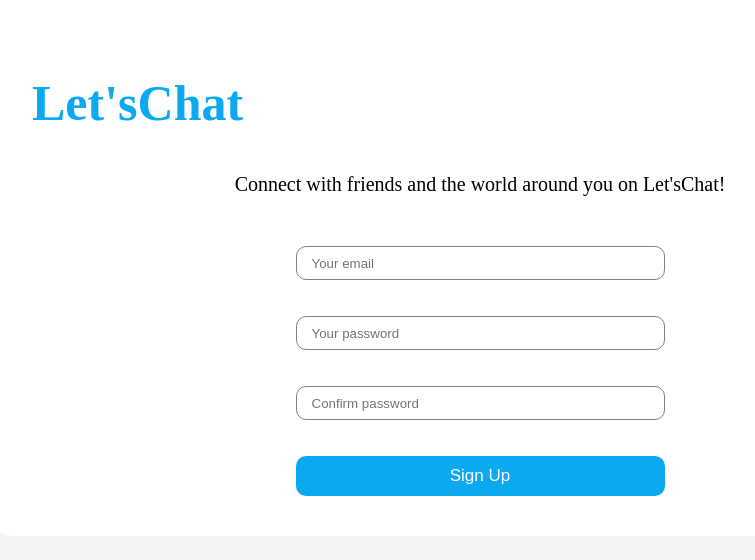
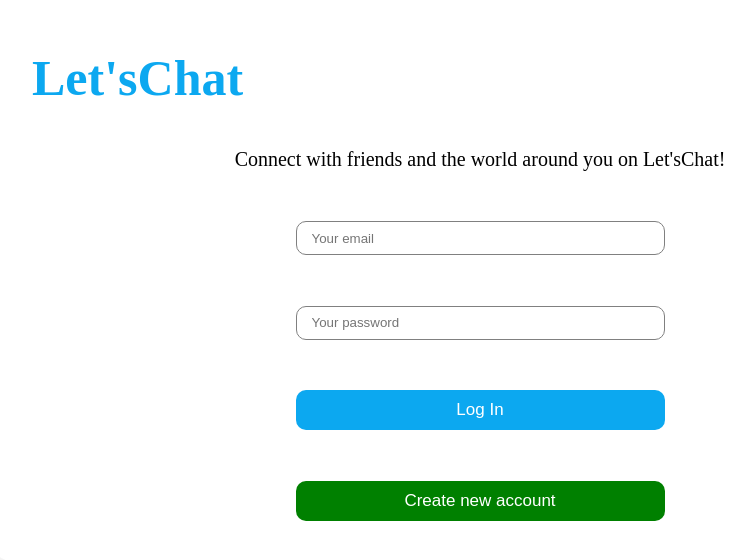
Before and after one commit to danielionita88/lets-chat, a React (Create React App) app: page /auth in a window 1280 px wide. Shown: the part 136-696 px from the top of the page, without its empty margins (160-915 px from the left). Built offline with nearby package versions, Linux system fonts and the light colour scheme.

Commit message:
added logic for login and register

```diff
--- a/src/components/Login/Login.css
+++ b/src/components/Auth/Auth.css
@@ -32,7 +32,7 @@
 }
 
 .loginForm {
-  height: 250px;
+  height: 300px;
   display: flex;
   flex-direction: column;
   justify-content: space-between;
--- /dev/null
+++ b/src/components/Auth/Auth.js
@@ -0,0 +1,71 @@
+import { useState } from "react";
+import LoginForm from "./LoginForm";
+import RegisterForm from "./RegisterForm";
+import "./Auth.css";
+
+const Auth = () => {
+  const [isLogin, setIsLogin] = useState(true);
+
+  const submitFormHandler = (data, option) => {
+    if (option === "register") {
+      fetch("http://localhost:8080/api/auth/register", {
+        method: "POST",
+        body: JSON.stringify({
+          first_name: data.firstName,
+          last_name: data.lastName,
+          email: data.email,
+          password: data.password,
+        }),
+        headers: { "Content-Type": "application/json" },
+      })
+        .then((resp) => resp.json())
+        .then((data) => console.log(data));
+    } else {
+      fetch("http://localhost:8080/api/auth/login", {
+        method: "POST",
+        body: JSON.stringify({
+          email: data.email,
+          password: data.password,
+        }),
+        headers: { "Content-Type": "application/json" },
+      })
+        .then((resp) => resp.json())
+        .then((data) => console.log(data));
+    }
+  };
+
+  const createAccountHandler = () => {
+    setIsLogin(false);
+  };
+  const cancelRegisterHandler = () => {
+    setIsLogin(true);
+  };
+
+  return (
+    <div className="login">
+      <div className="loginWrapper">
+        <div className="loginTop">
+          <h2 className="loginLogo">Let'sChat</h2>
+          <span className="logoDescription">
+            Connect with friends and the world around you on Let'sChat!
+          </span>
+        </div>
+        <div className="loginBottom">
+          {isLogin ? (
+            <LoginForm
+              onLogin={submitFormHandler}
+              onCreateAccount={createAccountHandler}
+            />
+          ) : (
+            <RegisterForm
+              onRegister={submitFormHandler}
+              onCancelRegister={cancelRegisterHandler}
+            />
+          )}
+        </div>
+      </div>
+    </div>
+  );
+};
+
+export default Auth;
--- /dev/null
+++ b/src/components/Auth/LoginForm.js
@@ -0,0 +1,35 @@
+import { useRef } from "react";
+import "./Auth.css";
+
+const LoginForm = (props) => {
+  const emailInputRef = useRef();
+  const passwordInputRef = useRef();
+
+  const onSubmitHandler = (e) =>{
+    e.preventDefault()
+    const email = emailInputRef.current.value
+    const password = passwordInputRef.current.value
+    props.onLogin({email, password},'login' )
+  };
+
+  return (
+    <form onSubmit={onSubmitHandler} className="loginForm">
+      <input type="email" placeholder="Your email" ref={emailInputRef} />
+      <input
+        type="password"
+        placeholder="Your password"
+        ref={passwordInputRef}
+      />
+      <button className="formButton">Log In</button>
+      <button
+        className="formButton"
+        style={{ backgroundColor: "green" }}
+        onClick={props.onCreateAccount}
+      >
+        Create new account
+      </button>
+    </form>
+  );
+};
+
+export default LoginForm;
--- /dev/null
+++ b/src/components/Auth/RegisterForm.js
@@ -0,0 +1,62 @@
+import { useRef } from "react";
+import "./Auth.css";
+
+const RegisterForm = (props) => {
+  const firstNameInputRef = useRef();
+  const lastNameInputRef = useRef();
+  const emailInputRef = useRef();
+  const passwordInputRef = useRef();
+  const confirmPasswordInputRef = useRef();
+
+  const onSubmitHandler = (e) => {
+    e.preventDefault();
+
+    const firstName = firstNameInputRef.current.value;
+    const lastName = lastNameInputRef.current.value;
+    const email = emailInputRef.current.value;
+    const password = passwordInputRef.current.value;
+    const confirmPassword = confirmPasswordInputRef.current.value;
+
+    if (password === confirmPassword) {
+      props.onRegister(
+        {
+          firstName,
+          lastName,
+          email,
+          password,
+        },
+        "register"
+      );
+    } else {
+      alert("Passwords don't match");
+    }
+  };
+
+  return (
+    <form onSubmit={onSubmitHandler} className="loginForm">
+      <input type="text" placeholder="First Name" ref={firstNameInputRef} />
+      <input type="text" placeholder="Last Name" ref={lastNameInputRef} />
+      <input type="email" placeholder="Your e-mail" ref={emailInputRef} />
+      <input
+        type="password"
+        placeholder="Your password"
+        ref={passwordInputRef}
+      />
+      <input
+        type="password"
+        placeholder="Confirm password"
+        ref={confirmPasswordInputRef}
+      />
+      <button className="formButton">Sign Up</button>
+      <button
+        className="formButton"
+        onClick={props.onCancelRegister}
+        style={{ backgroundColor: "red" }}
+      >
+        Cancel
+      </button>
+    </form>
+  );
+};
+
+export default RegisterForm;
--- a/src/components/Login/Login.js
+++ /dev/null
@@ -1,24 +0,0 @@
-import LoginForm from "./LoginForm";
-import RegisterForm from "./RegisterForm";
-import "./Login.css";
-
-const Login = () => {
-  return (
-    <div className="login">
-      <div className="loginWrapper">
-        <div className="loginTop">
-          <h2 className="loginLogo">Let'sChat</h2>
-          <span className="logoDescription">
-            Connect with friends and the world around you on Let'sChat!
-          </span>
-        </div>
-        <div className="loginBottom">
-          <RegisterForm />
-          {/* <LoginForm/> */}
-        </div>
-      </div>
-    </div>
-  );
-};
-
-export default Login;
--- a/src/components/Login/LoginForm.js
+++ /dev/null
@@ -1,16 +0,0 @@
-import './Login.css'
-
-const LoginForm = () => {
-  return (
-    <form className="loginForm">
-      <input type="email" placeholder="Your email" />
-      <input type="password" placeholder="Your password" />
-      <button className="formButton">Log In</button>
-      <button className="formButton" style={{ backgroundColor: "green" }}>
-        Create new account
-      </button>
-    </form>
-  );
-};
-
-export default LoginForm;
--- a/src/components/Login/RegisterForm.js
+++ /dev/null
@@ -1,14 +0,0 @@
-import "./Login.css";
-
-const RegisterForm = () => {
-  return (
-    <form className="loginForm">
-      <input type="email" placeholder="Your email" />
-      <input type="password" placeholder="Your password" />
-      <input type="password" placeholder="Confirm password" />
-      <button className="formButton">Sign Up</button>
-    </form>
-  );
-};
-
-export default RegisterForm;
--- a/src/pages/AuthPage.js
+++ b/src/pages/AuthPage.js
@@ -1,7 +1,7 @@
-import Login from "../components/Login/Login";
+import Auth from "../components/Auth/Auth";
 
 const AuthPage = () => {
-  return <Login/>
+  return <Auth/>
 };
 
 export default AuthPage;
```
